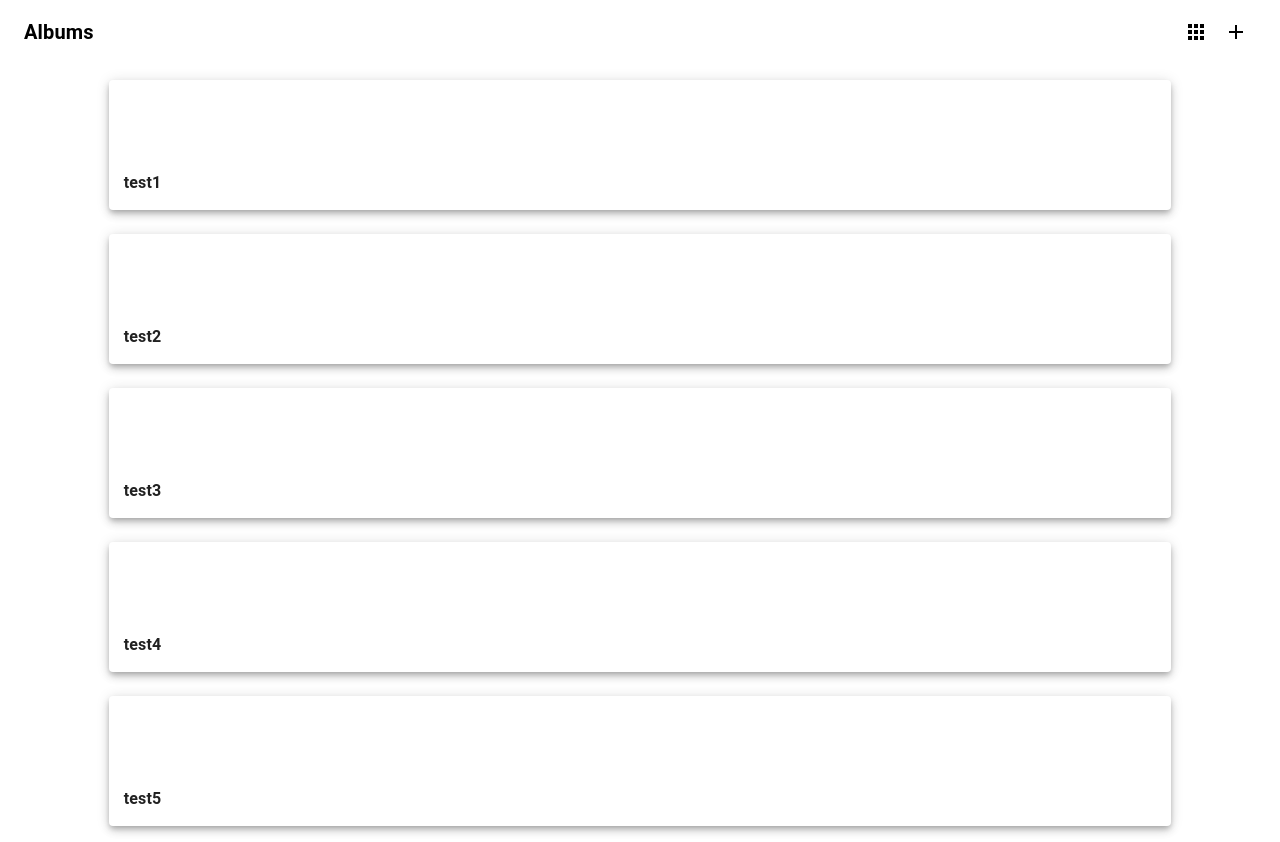
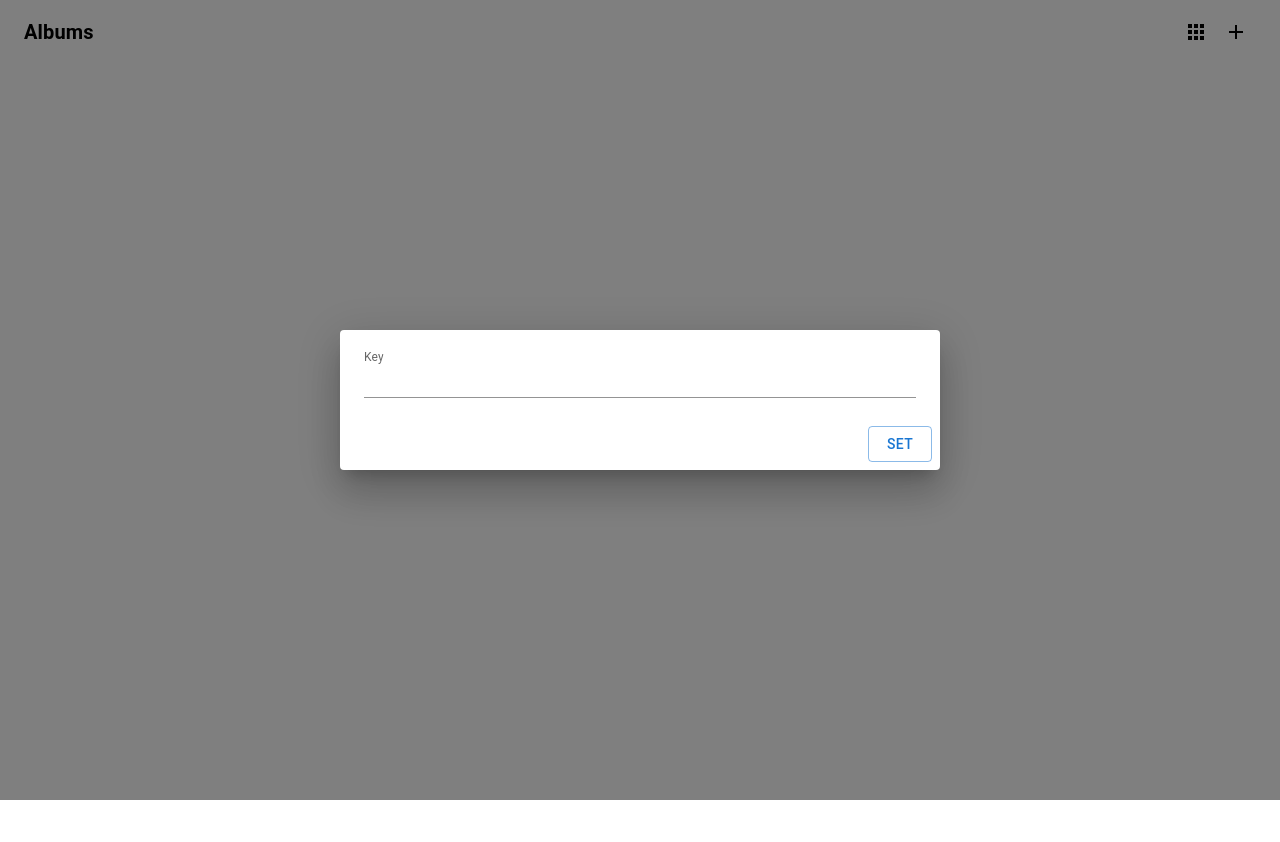
Before and after one commit to 0kate/cloud-album-web, a Next.js app: page / in a window 1280 px wide. After the commit the page ends 800 px from the top, so only its background shows below. Built offline with nearby package versions, Linux system fonts and the light colour scheme.

Commit message:
add: fetching albums by rest

```diff
--- a/pages/index.tsx
+++ b/pages/index.tsx
@@ -1,42 +1,84 @@
+import React, { useCallback, useEffect, useState } from 'react'
 import type { NextPage } from 'next'
 import {
   Box,
+  Button,
+  Dialog,
+  DialogActions,
+  DialogContent,
+  DialogTitle,
   Grid,
+  TextField,
 } from '@mui/material';
 import Album from '../components/Album'
 import Header from '../components/Header'
 
+type Album = {
+  name: string
+}
+
 const Home: NextPage = () => {
-  const albums = [
-    {
-      title: 'test1',
-    },
-    {
-      title: 'test2',
-    },
-    {
-      title: 'test3',
-    },
-    {
-      title: 'test4',
-    },
-    {
-      title: 'test5',
-    },
-  ]
+  const [apiKey, setApiKey] = useState<string>('')
+  const [apiKeyCache, setApiKeyCache] = useState<string>('')
+  const [albums, setAlbums] = useState<Album[]>([])
+
+  const onChangeApiKeyCache = useCallback((event) => {
+    setApiKeyCache(event.target.value)
+  }, [setApiKeyCache])
+  const onClickSet = useCallback(() => {
+    setApiKey(apiKeyCache)
+  }, [apiKeyCache, setApiKey])
+
+  useEffect(() => {
+    if (apiKey === '') {
+      return
+    }
+    (async () => {
+      const apiHost = process.env.NEXT_PUBLIC_API_HOST || ''
+      const response = await fetch(`${apiHost}/album/api/albums`, {
+        method: 'GET',
+        headers: {
+          'Content-Type': 'application/json',
+          'X-API-KEY': apiKey,
+        },
+      })
+      const responseJson = await response.json()
+      setAlbums(responseJson['albums'])
+    })()
+  }, [apiKey])
+
   return (
-    <div>
+    <React.Fragment>
       <Header />
       <Box paddingTop={2} paddingBottom={2}>
         <Grid container justifyContent="center" spacing={3}>
           {albums.map((album, idx) => (
             <Grid item key={idx} xs={10}>
-              <Album title={album.title} />
+              <Album title={album.name} />
             </Grid>
           ))}
         </Grid>
       </Box>
-    </div>
+      <Dialog open={apiKey.length === 0} maxWidth="sm" fullWidth>
+        <DialogContent>
+          <TextField
+            variant="standard"
+            label="Key"
+            value={apiKeyCache}
+            InputLabelProps={{
+              shrink: true,
+            }}
+            onChange={onChangeApiKeyCache}
+            fullWidth
+          />
+        </DialogContent>
+        <DialogActions>
+          <Button variant="outlined" onClick={onClickSet}>
+            SET
+          </Button>
+        </DialogActions>
+      </Dialog>
+    </React.Fragment>
   )
 }
 
```
